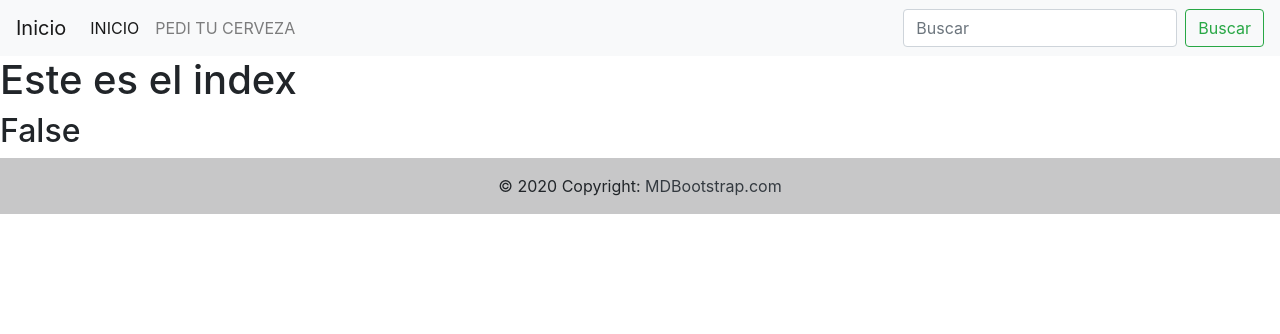
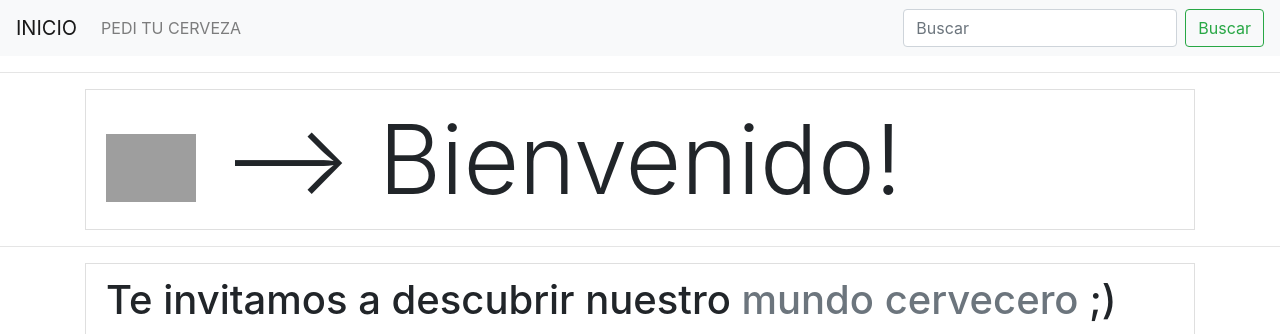
Before and after one commit to CRodriguezxr/Birrap, a Django app: page / in a window 1280 px wide. Shown: the top 334 px of the page. Before the commit the page ends 214 px from the top, so only its background shows below. Run offline with Django 4.2, Linux system fonts and the light colour scheme; grey boxes are pictures that could not be loaded.

Commit message:
edicion index

```diff
--- a/Templates/Base.html
+++ b/Templates/Base.html
@@ -17,7 +17,7 @@
 <body>
 
     <nav class="navbar navbar-expand-lg navbar-light bg-light">
-        <a class="navbar-brand" href="/">Inicio</a>
+        <a class="navbar-brand" href="/">INICIO</a>
         <button class="navbar-toggler" type="button" data-toggle="collapse" data-target="#navbarSupportedContent"
             aria-controls="navbarSupportedContent" aria-expanded="false" aria-label="Toggle navigation">
             <span class="navbar-toggler-icon"></span>
@@ -25,9 +25,6 @@
 
         <div class="collapse navbar-collapse" id="navbarSupportedContent">
             <ul class="navbar-nav mr-auto">
-                <li class="nav-item active">
-                    <a class="nav-link" href="/Home/">INICIO</a>
-                </li>
                 <li class="nav-item">
                     <a class="nav-link" href="/Cervezas/lista-cervezas/">PEDI TU CERVEZA</a>
                 </li>
--- a/Templates/Index.html
+++ b/Templates/Index.html
@@ -1,19 +1,41 @@
 {% extends 'Base.html' %}
 
 {% block titulo %}
-    Index
+    Home
 {% endblock %}
 
 
 {% block contenido_que_cambia %}
 
-<h1>Este es el index</h1>
-<h2>{{request.user.is_authenticated}}</h2>
+<hr>
+<h1 class="display-1"> <ul class="container">
 
-{% if message %}
 
-    <h2>{{message}}</h2>
+    <li class="list-group-item list-group-item">
+    <img src="https://previews.123rf.com/images/indomercy/indomercy1301/indomercy130100248/17444699-lobo-s%C3%ADmbolo.jpg" style="width: 90px">
 
-{% endif %}
+--> Bienvenido!
+
+</li></ul></h1>
+
+<hr>
+
+<h2 class="h1"> <ul class="container">
+
+    <li class="list-group-item list-group-item">Te invitamos a descubrir nuestro <span class="text-muted"> mundo cervecero </span>;)</li>
+
+    <img src="https://s3.amazonaws.com/arc-wordpress-client-uploads/infobae-wp/wp-content/uploads/2017/07/06123924/cerveza-SF-1.jpg" style="width: 1110px">
+
+</ul></h2>
+
+    <hr>
+
+<p class="container">
+    Entendemos que cada paladar es particular y es por eso que los principales ejes a la hora de componer nuestras cervezas son la tomabilidad y el equilibrio de los sabores complejos.
+
+
+</p>
+
+<hr>
 
 {% endblock %}
```
Also changed, not shown: Imagenes/logo.webp (added).
